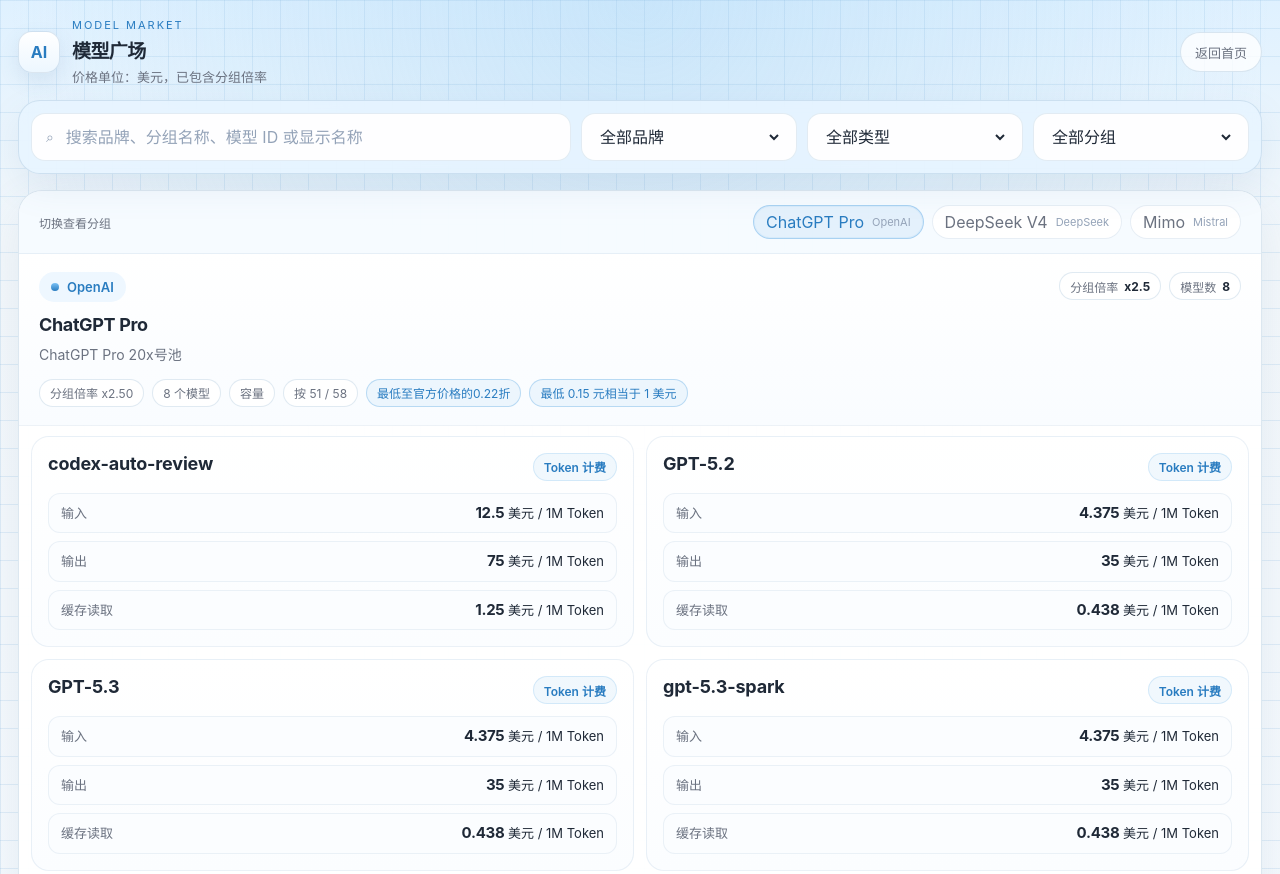
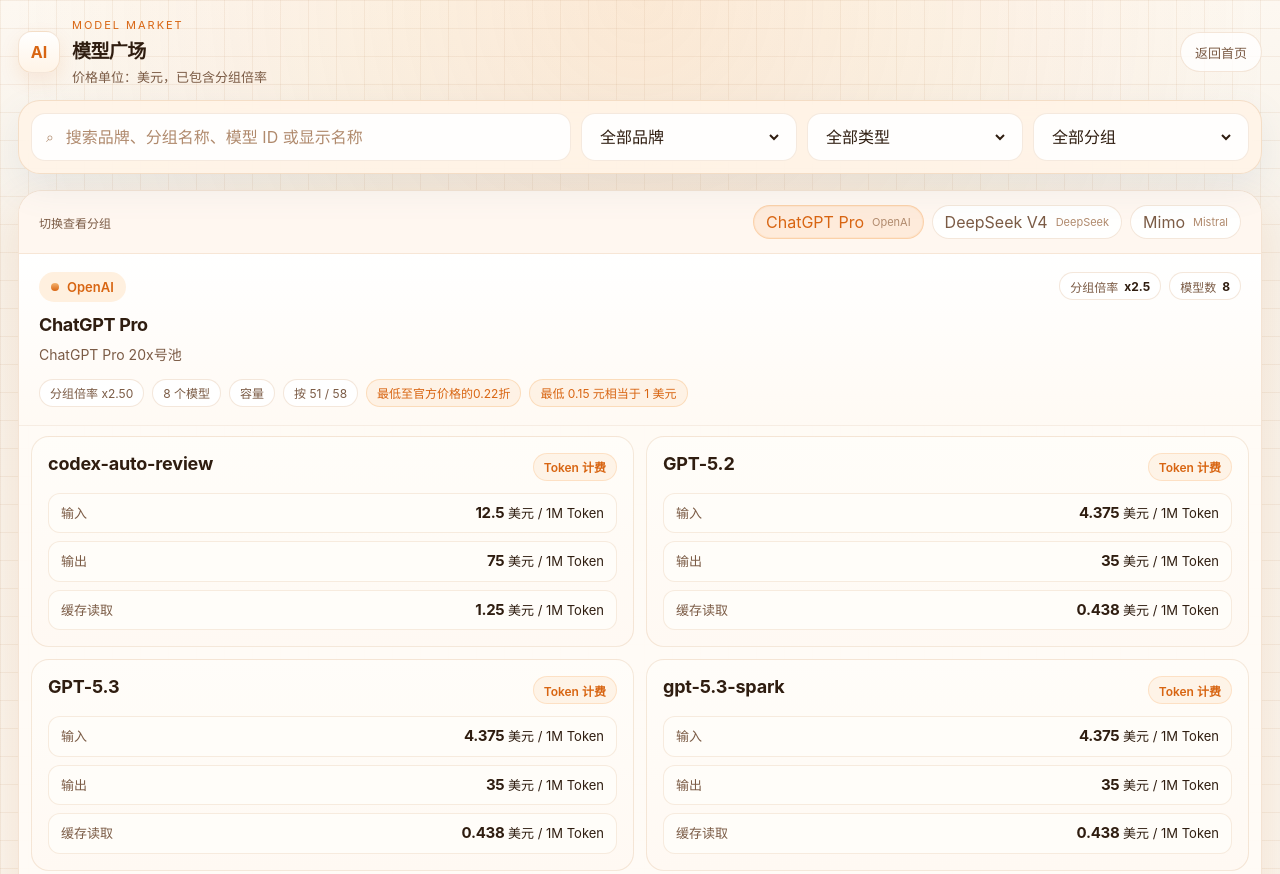
Before and after one commit to tamakooooo/ai-site, a plain HTML site: page sites/model-marketplace/index.html in a window 1280 px wide. Shown: the top 874 px of the page. Drawn offline with Linux system fonts and the light colour scheme.

Commit message:
调整模型广场为 Claude 风格配色

```diff
--- a/sites/model-marketplace/index.html
+++ b/sites/model-marketplace/index.html
@@ -6,20 +6,20 @@
   <title>模型广场</title>
   <style>
     :root {
-      --bg: #f4f8fb;
-      --bg-grid: rgba(141, 187, 225, 0.22);
-      --panel: rgba(255, 255, 255, 0.96);
-      --panel-soft: #f9fcff;
-      --line: rgba(154, 185, 212, 0.34);
-      --line-strong: rgba(126, 166, 201, 0.5);
-      --text: #1f2937;
-      --muted: #6b7280;
-      --soft: #94a3b8;
-      --accent: #4b9fe1;
-      --accent-strong: #297cc0;
-      --accent-soft: rgba(75, 159, 225, 0.12);
-      --brand-bg: #eef7ff;
-      --shadow: 0 18px 48px rgba(86, 126, 164, 0.12);
+      --bg: #f7f2ea;
+      --bg-grid: rgba(209, 171, 137, 0.16);
+      --panel: rgba(255, 251, 246, 0.96);
+      --panel-soft: #fffaf4;
+      --line: rgba(184, 108, 31, 0.16);
+      --line-strong: rgba(184, 108, 31, 0.34);
+      --text: #2f1d10;
+      --muted: #7b5b45;
+      --soft: #b08a6d;
+      --accent: #f28c28;
+      --accent-strong: #d86512;
+      --accent-soft: rgba(242, 140, 40, 0.12);
+      --brand-bg: #fff0df;
+      --shadow: 0 18px 48px rgba(216, 101, 18, 0.12);
       --radius-xl: 24px;
       --radius-lg: 18px;
       --radius-md: 14px;
@@ -42,8 +42,8 @@
       background:
         linear-gradient(var(--bg-grid) 1px, transparent 1px),
         linear-gradient(90deg, var(--bg-grid) 1px, transparent 1px),
-        radial-gradient(circle at top, rgba(163, 210, 244, 0.38), transparent 42%),
-        linear-gradient(180deg, #dff1ff 0%, var(--bg) 240px, #f7fbff 100%);
+        radial-gradient(circle at top, rgba(242, 140, 40, 0.14), transparent 42%),
+        linear-gradient(180deg, #fdf8f1 0%, var(--bg) 240px, #fbf6ef 100%);
       background-size: 28px 28px, 28px 28px, auto, auto;
     }
 
@@ -97,9 +97,9 @@
       border-radius: 14px;
       display: grid;
       place-items: center;
-      background: linear-gradient(180deg, #ffffff, #edf7ff);
-      border: 1px solid rgba(126, 166, 201, 0.28);
-      box-shadow: 0 8px 20px rgba(86, 126, 164, 0.12);
+      background: linear-gradient(180deg, #ffffff, #fff4e7);
+      border: 1px solid rgba(184, 108, 31, 0.16);
+      box-shadow: 0 8px 20px rgba(216, 101, 18, 0.1);
       font-weight: 700;
       color: var(--accent-strong);
     }
@@ -178,7 +178,7 @@
       padding: 12px;
       border: 1px solid var(--line);
       border-radius: 22px;
-      background: rgba(231, 245, 255, 0.84);
+      background: rgba(255, 244, 232, 0.88);
       backdrop-filter: blur(14px);
       box-shadow: 0 14px 36px rgba(86, 126, 164, 0.1);
     }
@@ -189,15 +189,15 @@
       gap: 10px;
       min-height: 48px;
       padding: 0 14px;
-      border: 1px solid rgba(154, 185, 212, 0.28);
+      border: 1px solid rgba(184, 108, 31, 0.14);
       border-radius: 14px;
       background: rgba(255, 255, 255, 0.94);
       color: var(--muted);
     }
 
     .field:focus-within {
-      border-color: rgba(75, 159, 225, 0.44);
-      box-shadow: 0 0 0 4px rgba(75, 159, 225, 0.08);
+      border-color: rgba(242, 140, 40, 0.34);
+      box-shadow: 0 0 0 4px rgba(242, 140, 40, 0.08);
     }
 
     .field-icon {
@@ -256,8 +256,8 @@
       justify-content: space-between;
       gap: 14px;
       padding: 14px 20px;
-      border-bottom: 1px solid rgba(154, 185, 212, 0.18);
-      background: rgba(244, 250, 255, 0.78);
+      border-bottom: 1px solid rgba(184, 108, 31, 0.12);
+      background: rgba(255, 247, 239, 0.82);
     }
 
     .group-switcher-label {
@@ -279,7 +279,7 @@
       gap: 8px;
       min-height: 34px;
       padding: 0 12px;
-      border: 1px solid rgba(154, 185, 212, 0.24);
+      border: 1px solid rgba(184, 108, 31, 0.16);
       border-radius: 999px;
       background: rgba(255, 255, 255, 0.92);
       color: var(--muted);
@@ -288,15 +288,15 @@
     }
 
     .group-switch-btn:hover {
-      border-color: rgba(75, 159, 225, 0.34);
+      border-color: rgba(242, 140, 40, 0.28);
       color: var(--accent-strong);
     }
 
     .group-switch-btn.active {
-      border-color: rgba(75, 159, 225, 0.38);
-      background: rgba(75, 159, 225, 0.1);
+      border-color: rgba(242, 140, 40, 0.28);
+      background: rgba(242, 140, 40, 0.1);
       color: var(--accent-strong);
-      box-shadow: inset 0 0 0 1px rgba(75, 159, 225, 0.08);
+      box-shadow: inset 0 0 0 1px rgba(242, 140, 40, 0.08);
     }
 
     .group-switch-brand {
@@ -310,7 +310,7 @@
       justify-content: space-between;
       gap: 18px;
       padding: 18px 20px;
-      border-bottom: 1px solid rgba(154, 185, 212, 0.18);
+      border-bottom: 1px solid rgba(184, 108, 31, 0.12);
       background: linear-gradient(180deg, #ffffff 0%, var(--panel-soft) 100%);
     }
 
@@ -336,7 +336,7 @@
       width: 8px;
       height: 8px;
       border-radius: 50%;
-      background: linear-gradient(180deg, #7bc1f5, var(--accent-strong));
+      background: linear-gradient(180deg, #f5b26d, var(--accent-strong));
     }
 
     .group-title {
@@ -372,14 +372,14 @@
     }
 
     .tag {
-      border: 1px solid rgba(154, 185, 212, 0.3);
+      border: 1px solid rgba(184, 108, 31, 0.16);
       background: #ffffff;
       color: var(--muted);
     }
 
     .tag.highlight {
-      border-color: rgba(75, 159, 225, 0.32);
-      background: rgba(75, 159, 225, 0.08);
+      border-color: rgba(242, 140, 40, 0.22);
+      background: rgba(242, 140, 40, 0.08);
       color: var(--accent-strong);
     }
 
@@ -391,7 +391,7 @@
     }
 
     .metric-pill {
-      border: 1px solid rgba(154, 185, 212, 0.3);
+      border: 1px solid rgba(184, 108, 31, 0.16);
       background: #ffffff;
       color: var(--muted);
     }
@@ -413,9 +413,9 @@
     }
 
     .model-card {
-      border: 1px solid rgba(154, 185, 212, 0.2);
+      border: 1px solid rgba(184, 108, 31, 0.14);
       border-radius: 18px;
-      background: linear-gradient(180deg, #ffffff 0%, #fbfdff 100%);
+      background: linear-gradient(180deg, #fffdf9 0%, #fff9f3 100%);
       padding: 16px;
     }
 
@@ -440,8 +440,8 @@
     .type-pill {
       justify-content: center;
       flex: 0 0 auto;
-      border: 1px solid rgba(75, 159, 225, 0.18);
-      background: rgba(75, 159, 225, 0.08);
+      border: 1px solid rgba(242, 140, 40, 0.18);
+      background: rgba(242, 140, 40, 0.08);
       color: var(--accent-strong);
       font-weight: 600;
     }
@@ -459,8 +459,8 @@
       min-height: 38px;
       padding: 8px 12px;
       border-radius: 12px;
-      background: #fbfdff;
-      border: 1px solid rgba(154, 185, 212, 0.18);
+      background: #fffdf9;
+      border: 1px solid rgba(184, 108, 31, 0.12);
     }
 
     .price-label {
```
